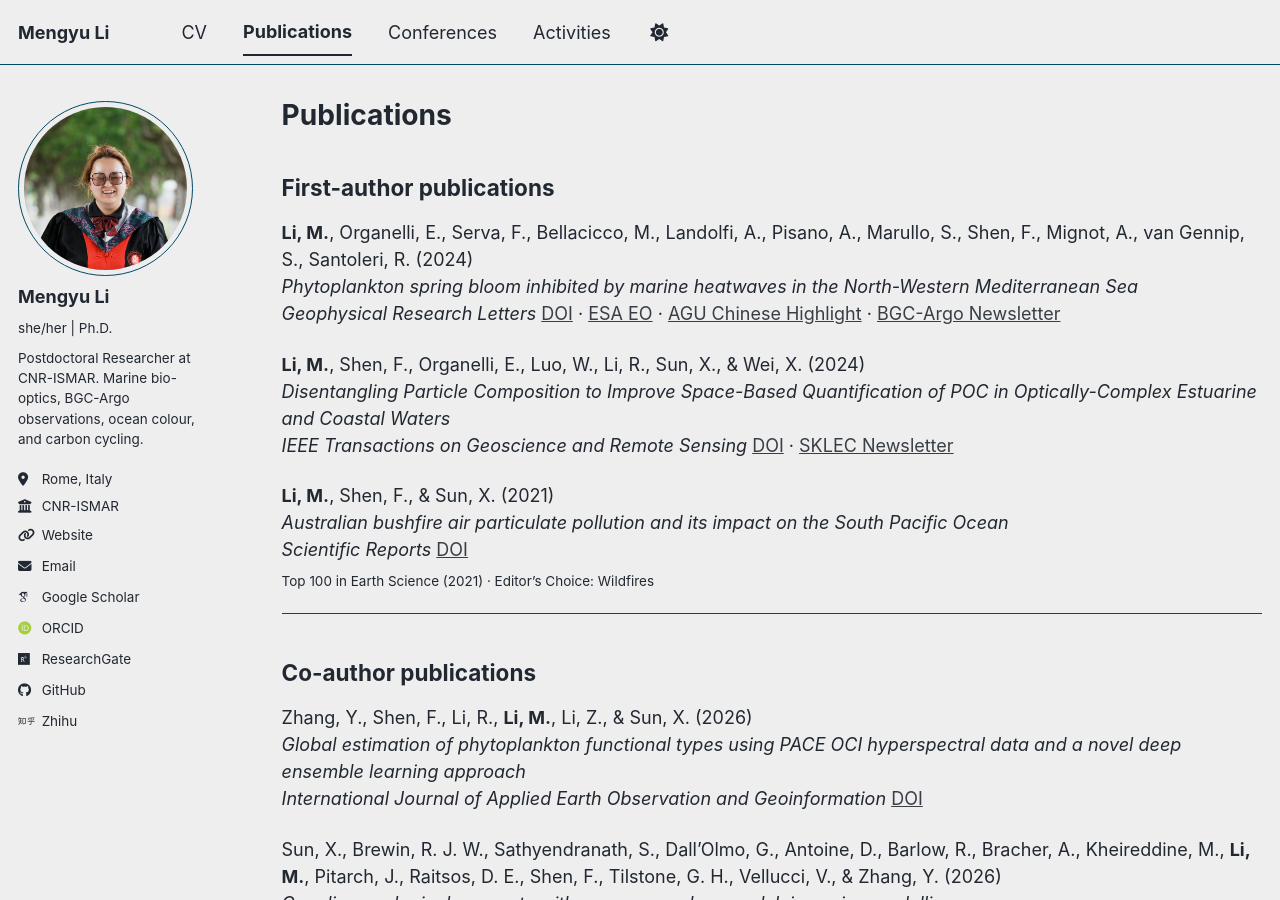
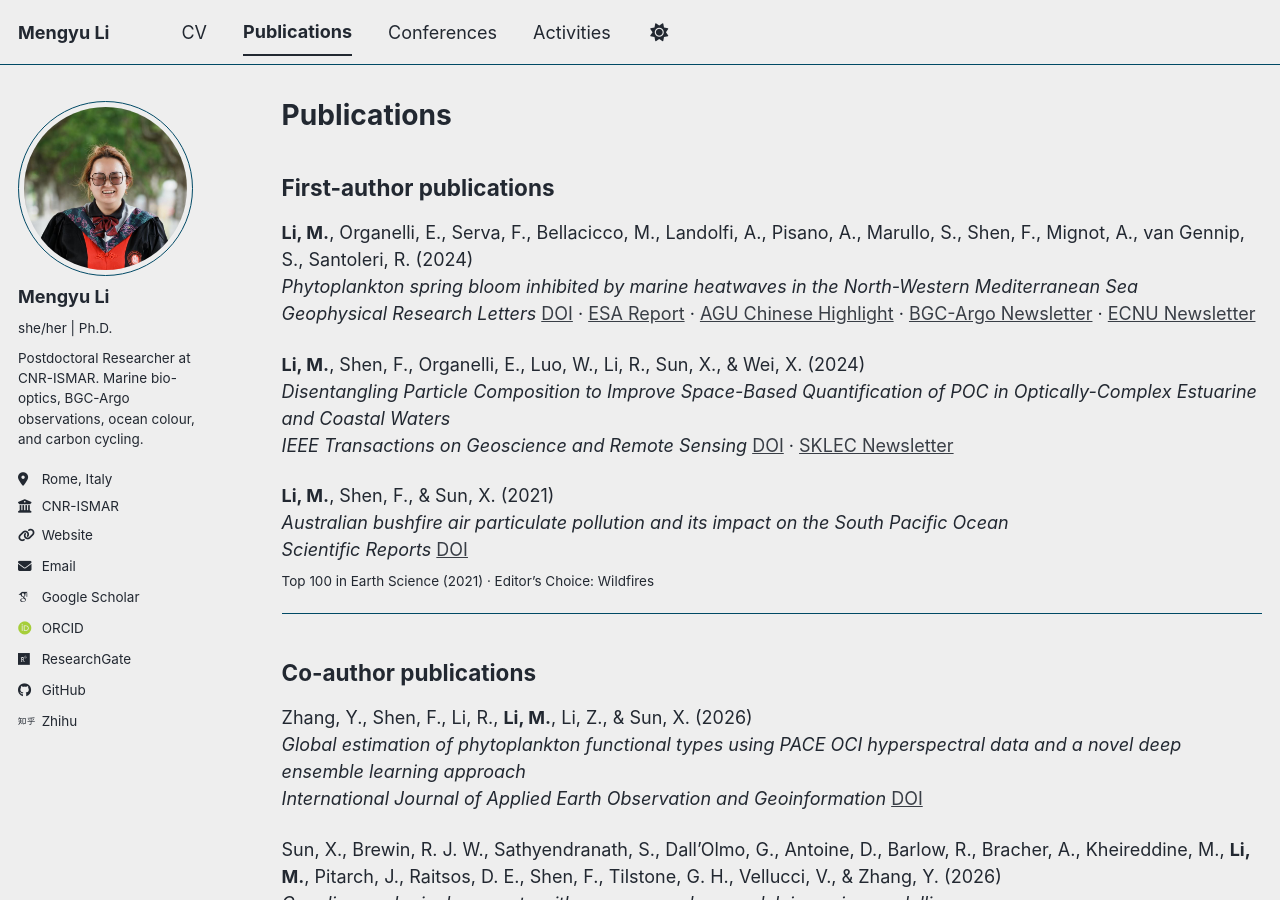
Before and after one commit to MengyuLi15/MengyuLi15.github.io, a Jekyll site: the page built from _publications/publications.md, in a window 1280 px wide and 900 px high. Built offline with Jekyll 4.4.1, drawn with Linux system fonts in a browser that asks for light colours; some web fonts are replaced; a script bundle is joined from its source files by our own code; library files that are not in the unit come from our copies.

Commit message:
Update publications.md

```diff
--- a/_publications/publications.md
+++ b/_publications/publications.md
@@ -10,7 +10,7 @@
 
 **Li, M.**, Organelli, E., Serva, F., Bellacicco, M., Landolfi, A., Pisano, A., Marullo, S., Shen, F., Mignot, A., van Gennip, S., Santoleri, R. (2024)
 *Phytoplankton spring bloom inhibited by marine heatwaves in the North-Western Mediterranean Sea*
-*Geophysical Research Letters*   [DOI](https://doi.org/10.1029/2024GL109141) · [ESA EO](https://www.esa.int/Applications/Observing_the_Earth/How_marine_heatwaves_impact_phytoplankton_and_ocean_health) · [AGU Chinese Highlight](https://mp.weixin.qq.com/s/iJbXPhNPF5axCJ2trarkgg) · [BGC-Argo Newsletter](https://mailchi.mp/99f82bbef505/biogeochemical-argo-newsletter-12)
+*Geophysical Research Letters*   [DOI](https://doi.org/10.1029/2024GL109141) · [ESA Report](https://www.esa.int/Applications/Observing_the_Earth/How_marine_heatwaves_impact_phytoplankton_and_ocean_health) · [AGU Chinese Highlight](https://mp.weixin.qq.com/s/iJbXPhNPF5axCJ2trarkgg) · [BGC-Argo Newsletter](https://mailchi.mp/99f82bbef505/biogeochemical-argo-newsletter-12) · [ECNU Newsletter](http://www.sklec.ecnu.edu.cn/node/7687)
 
 
 **Li, M.**, Shen, F., Organelli, E., Luo, W., Li, R., Sun, X., & Wei, X. (2024)
```
